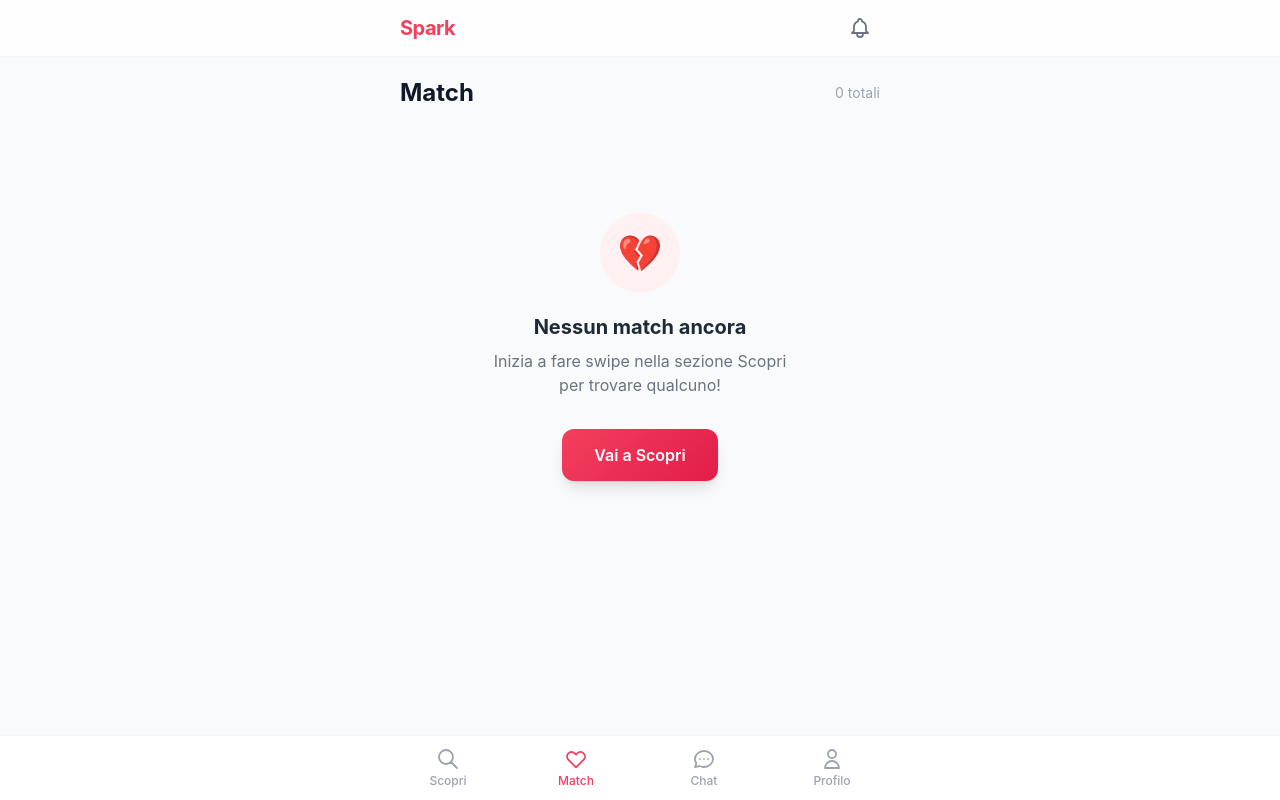
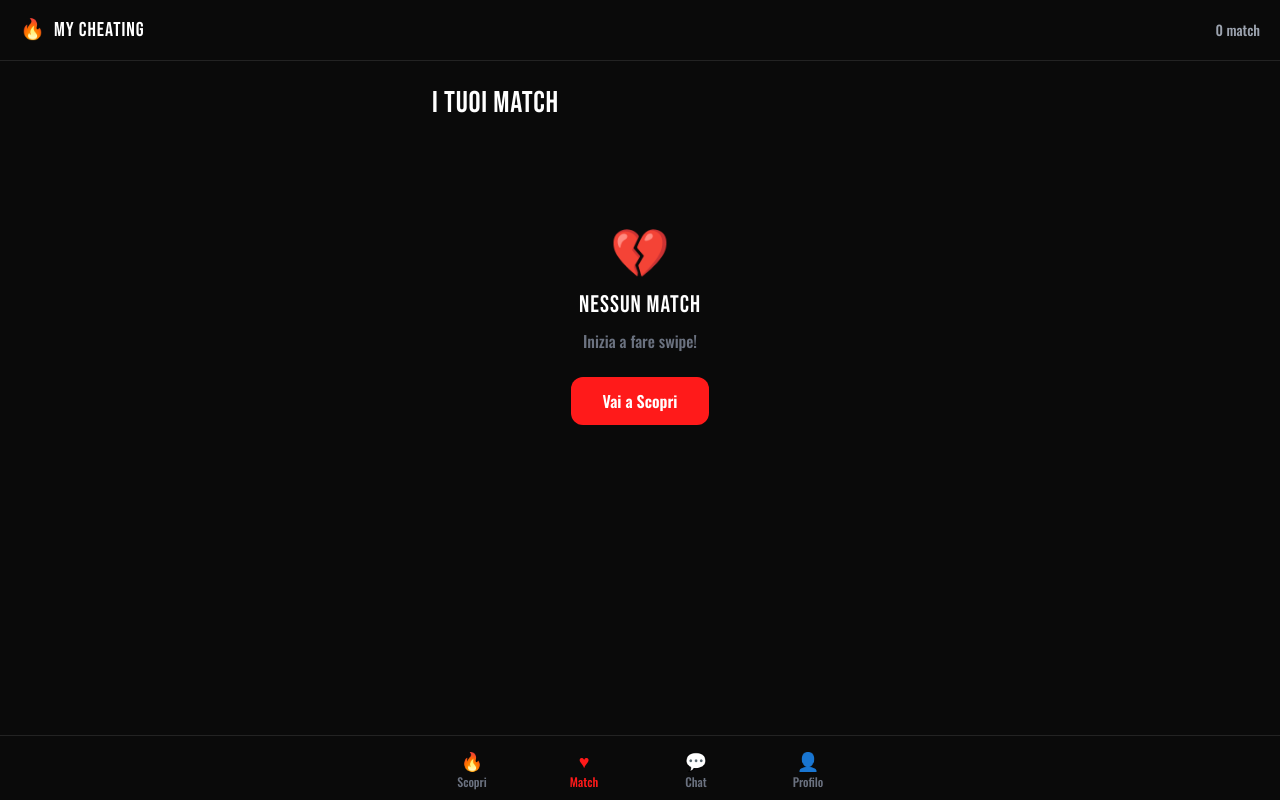
Before and after one commit to LesathX/spark-dating, a FastAPI app: page /matches in a window 1280 px wide. Run offline with FastAPI, Linux system fonts and the light colour scheme; a user stored in the database is signed in; data comes from the database, SQL or seed files in the repository; data that the repository does not hold is empty; some libraries are stand-ins or nearby versions.

Commit message:
Refactor matches.html for improved layout and styling

```diff
--- a/templates/matches.html
+++ b/templates/matches.html
@@ -1,54 +1,84 @@
-{% extends "base.html" %}
-{% block title %}I tuoi Match - Spark{% endblock %}
+<!DOCTYPE html>
+<html lang="it">
+<head>
+    <meta charset="UTF-8">
+    <meta name="viewport" content="width=device-width, initial-scale=1.0">
+    <title>Match – MyCheating</title>
+    <link href="https://fonts.googleapis.com/css2?family=Oswald:wght@500;600;700&family=Bebas+Neue&display=swap" rel="stylesheet">
+    <script src="https://cdn.tailwindcss.com"></script>
+    <style>
+        body { background-color: #0a0a0a; font-family: 'Oswald', sans-serif; }
+        .font-hot { font-family: 'Bebas Neue', sans-serif; letter-spacing: 1px; }
+        .text-red-pure { color: #ff1a1a; }
+    </style>
+</head>
+<body class="text-white min-h-screen pb-24">
 
-{% block content %}
-<div class="flex items-center justify-between mb-6">
-    <h1 class="text-2xl font-bold text-gray-900">Match</h1>
-    <span class="text-sm text-gray-400">{{ matches|length }} totali</span>
+    <!-- Top bar -->
+    <div class="flex items-center justify-between px-5 py-4 border-b border-white/10">
+        <div class="font-hot text-xl tracking-wider flex items-center gap-2">
+            <span class="text-red-pure">🔥</span> MY CHEATING
+        </div>
+        <span class="text-sm text-gray-400">{{ matches|length }} match</span>
     </div>
 
+    <div class="max-w-md mx-auto px-4 py-6">
+        <h1 class="font-hot text-3xl tracking-wide mb-6">I TUOI MATCH</h1>
+
         {% if new_match %}
-<div class="bg-gradient-to-r from-spark-500 to-rose-500 text-white px-5 py-4 rounded-2xl mb-6 text-center font-semibold shadow-lg shadow-spark-200 animate-pulse">
-    🎉 Hai un nuovo match!
+        <div class="bg-[#ff1a1a]/20 border border-[#ff1a1a]/40 text-[#ff1a1a] text-center py-3 rounded-xl mb-6 font-medium">
+            🎉 Nuovo Match!
         </div>
         {% endif %}
 
         {% if matches %}
         <div class="space-y-3">
             {% for m in matches %}
-    <a href="/chat/{{ m.conversation_id }}"
-       class="flex items-center gap-4 bg-white p-4 rounded-2xl card-shadow hover:scale-[1.015] active:scale-[0.99] transition">
-        <div class="relative shrink-0">
-            <div class="w-14 h-14 rounded-full bg-gradient-to-br from-spark-400 to-orange-400 flex items-center justify-center text-white text-xl font-bold">
+            <a href="/chat/{{ m.conversation_id }}" class="flex items-center gap-4 bg-white/5 border border-white/10 p-4 rounded-2xl hover:border-[#ff1a1a]/40 transition">
+                <div class="relative">
+                    <div class="w-14 h-14 rounded-full bg-gradient-to-br from-red-700 to-black flex items-center justify-center text-white text-xl font-hot">
                         {{ m.nome[0] | upper }}
                     </div>
                     {% if m.is_online %}
-            <span class="absolute bottom-0 right-0 w-3.5 h-3.5 bg-green-400 border-2 border-white rounded-full"></span>
+                    <span class="absolute bottom-0 right-0 w-3.5 h-3.5 bg-green-500 border-2 border-[#0a0a0a] rounded-full"></span>
                     {% endif %}
                 </div>
                 <div class="flex-1 min-w-0">
-            <div class="flex items-center gap-2">
-                <span class="font-semibold text-gray-900">{{ m.nome }}</span>
-                <span class="text-gray-400 text-sm">{{ m.eta }}</span>
+                    <div class="font-hot text-lg tracking-wide">{{ m.nome }} <span class="text-gray-500 text-base">{{ m.eta }}</span></div>
+                    <p class="text-sm text-gray-500">Tocca per chattare</p>
                 </div>
-            <p class="text-sm text-gray-500 truncate">Tocca per chattare</p>
-        </div>
-        <div class="text-spark-400">
-            <svg class="w-6 h-6" fill="none" stroke="currentColor" viewBox="0 0 24 24"><path stroke-linecap="round" stroke-linejoin="round" stroke-width="2" d="M8 12h.01M12 12h.01M16 12h.01M21 12c0 4.418-4.03 8-9 8a9.863 9.863 0 01-4.255-.949L3 20l1.395-3.72C3.512 15.042 3 13.574 3 12c0-4.418 4.03-8 9-8s9 3.582 9 8z"/></svg>
-        </div>
+                <div class="text-[#ff1a1a] text-xl">💬</div>
             </a>
             {% endfor %}
         </div>
         {% else %}
         <div class="text-center py-20">
-    <div class="w-20 h-20 mx-auto mb-5 rounded-full bg-spark-50 flex items-center justify-center text-4xl">
-        💔
-    </div>
-    <h2 class="text-xl font-bold text-gray-800 mb-2">Nessun match ancora</h2>
-    <p class="text-gray-500 mb-8 max-w-xs mx-auto">Inizia a fare swipe nella sezione Scopri per trovare qualcuno!</p>
-    <a href="/discover" class="btn-primary text-white font-semibold px-8 py-3.5 rounded-xl inline-block shadow-lg shadow-spark-200">
+            <div class="text-5xl mb-4">💔</div>
+            <h2 class="font-hot text-2xl mb-2">Nessun match</h2>
+            <p class="text-gray-500 mb-6">Inizia a fare swipe!</p>
+            <a href="/discover" class="inline-block bg-[#ff1a1a] text-white font-semibold px-8 py-3 rounded-xl">
                 Vai a Scopri
             </a>
         </div>
         {% endif %}
-{% endblock %}
+    </div>
+
+    <!-- Bottom nav -->
+    <nav class="fixed bottom-0 left-0 right-0 bg-[#0a0a0a] border-t border-white/10">
+        <div class="max-w-md mx-auto grid grid-cols-4 h-16 text-xs">
+            <a href="/discover" class="flex flex-col items-center justify-center text-gray-500">
+                <span class="text-lg">🔥</span> Scopri
+            </a>
+            <a href="/matches" class="flex flex-col items-center justify-center text-red-pure">
+                <span class="text-lg">♥</span> Match
+            </a>
+            <a href="/notifications" class="flex flex-col items-center justify-center text-gray-500">
+                <span class="text-lg">💬</span> Chat
+            </a>
+            <a href="/profile" class="flex flex-col items-center justify-center text-gray-500">
+                <span class="text-lg">👤</span> Profilo
+            </a>
+        </div>
+    </nav>
+</body>
+</html>
```
Lines whose indentation alone changed are shown as unchanged.
